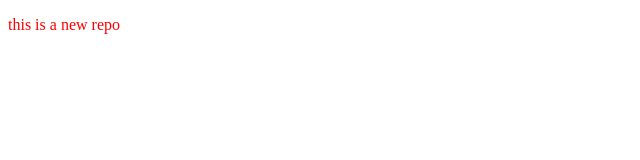
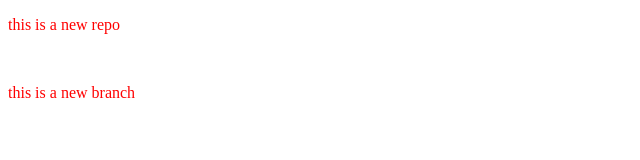
Before and after one commit to chandradip2006/local_repo, a plain HTML site: page index.html in a window 1280 px wide. Shown: the whole page, without its empty margins (0-640 px from the left). Drawn offline with Linux system fonts and the light colour scheme.

Commit message:
new branch

```diff
--- a/index.html
+++ b/index.html
@@ -8,5 +8,7 @@
 </head>
 <body>
     <p>this is a new repo</p>
+    <br>
+    <p>this is a new branch</p>
 </body>
 </html>
```
